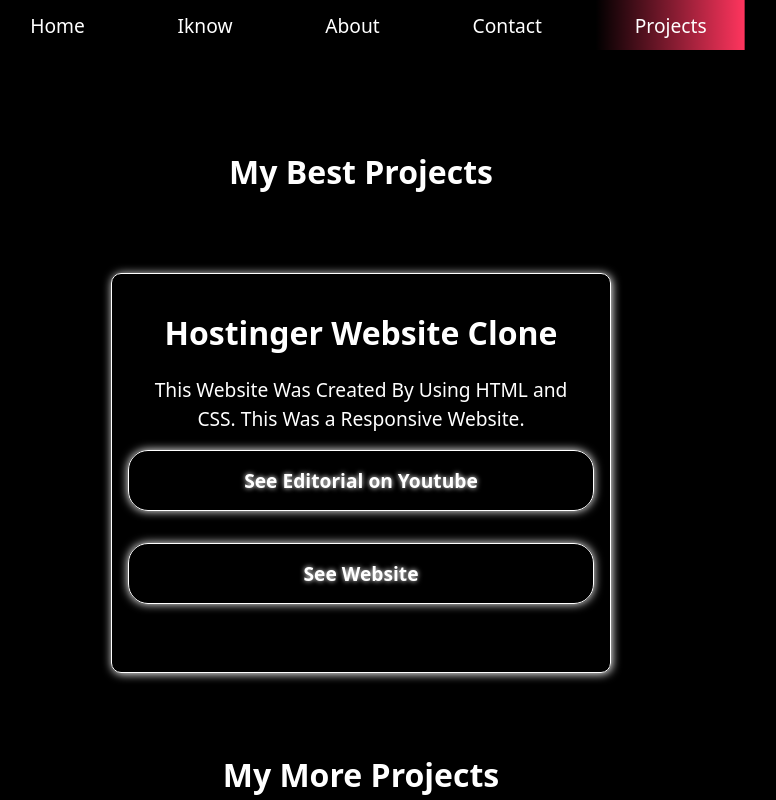
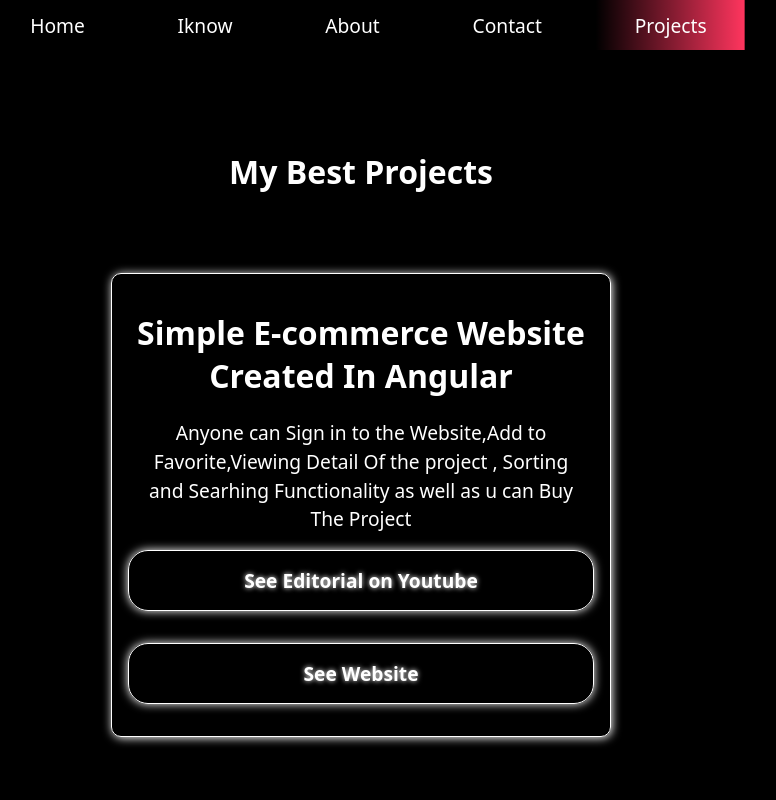
Before and after one commit to AmarVcode/I-am-amar, an Angular app in the folder my-app/: page /project in a window 1280 px wide. Shown: the top 800 px of the page, without its empty margins (279-1055 px from the left). Built offline with nearby package versions, Linux system fonts and the light colour scheme.

Commit message:
Update project.component.html

```diff
--- a/my-app/src/app/components/project/project.component.html
+++ b/my-app/src/app/components/project/project.component.html
@@ -3,6 +3,18 @@
     My Best Projects
 </h1>
 <div id="best">
+    <div>
+        <h1>
+            Simple E-commerce Website Created In Angular
+        </h1>
+        <p>
+            Anyone can Sign in to the Website,Add to Favorite,Viewing Detail Of the project , Sorting and Searhing Functionality as well as u can Buy The Project
+        </p>
+        <div class="btn">
+            <a href="https://youtu.be/wFIYD4mEN7M">See Editorial on Youtube</a>
+            <a href="">See Website</a>
+        </div>
+       </div>
    <div>
     <h1>
         Hostinger Website Clone
```
